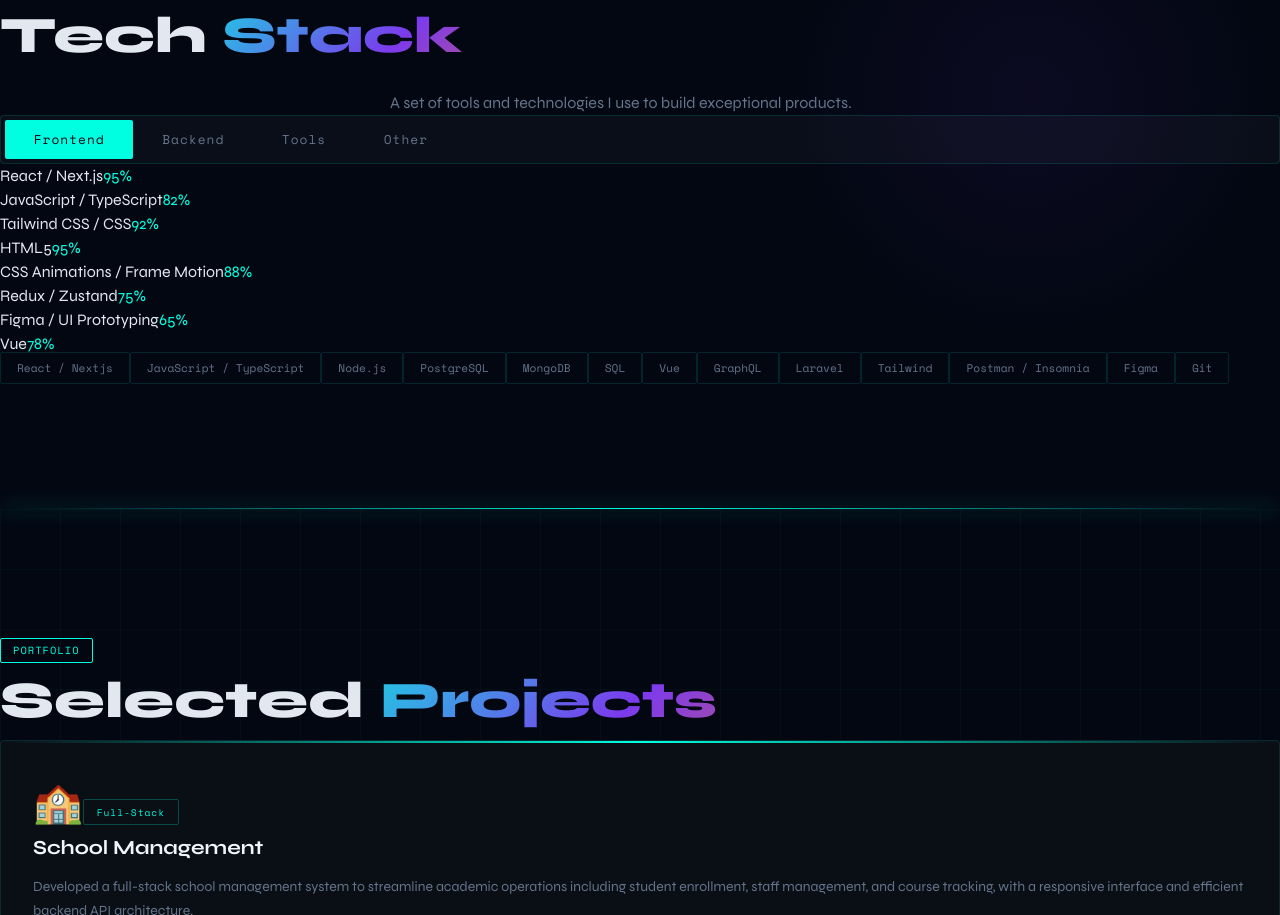
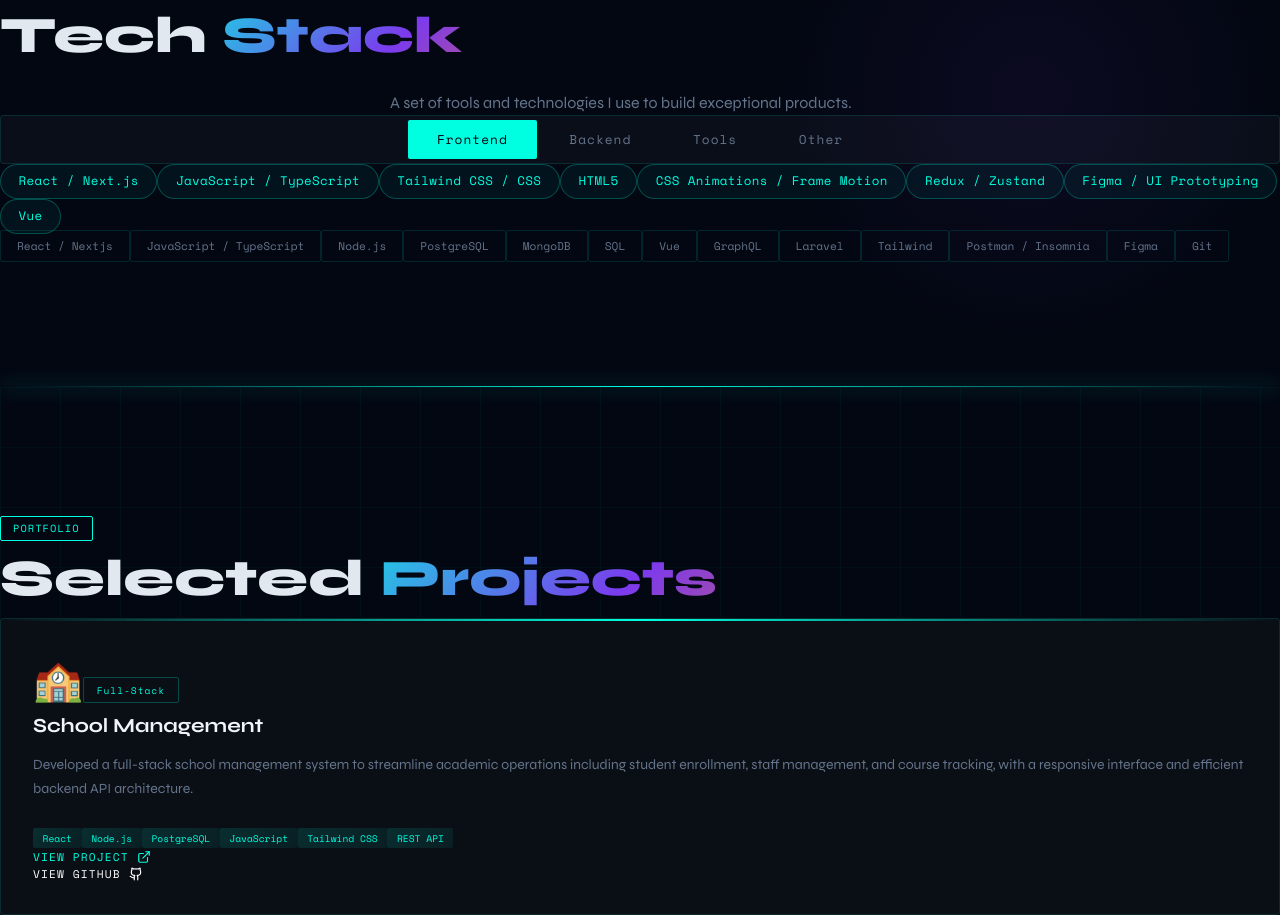
Before and after one commit to Bammytoye/Portfolios-, a React (Vite) app: page / in a window 1280 px wide. Shown: the part 1151-2066 px from the top of the page. Built offline with nearby package versions, Linux system fonts and the light colour scheme.

Commit message:
'RemoveLevelSkills'

```diff
--- a/src/components/SkillBar.tsx
+++ /dev/null
@@ -1,64 +0,0 @@
-import React, { useState, useEffect, useRef } from 'react';
-
-interface SkillBarProps {
-    name: string;
-    level: number;
-    color?: string;
-}
-
-const SkillBar: React.FC<SkillBarProps> = ({ name, level, color = '#00ffe0' }) => {
-    const ref = useRef<HTMLDivElement>(null);
-    const [animated, setAnimated] = useState(false);
-
-    useEffect(() => {
-        const observer = new IntersectionObserver(
-            ([entry]) => {
-                if (entry.isIntersecting) {
-                    setAnimated(true);
-                    observer.disconnect();
-                }
-            },
-            { threshold: 0.3 }
-        );
-
-        if (ref.current) observer.observe(ref.current);
-        return () => observer.disconnect();
-    }, []);
-
-    return (
-        <div ref={ref} className="mb-6">
-            {/* Label and percentage - using Tailwind */}
-            <div className="flex justify-between mb-2">
-                <span className="font-mono text-sm text-slate-100">
-                    {name}
-                </span>
-                <span
-                    className="font-mono text-xs"
-                    style={{ color }}
-                >
-                    {level}%
-                </span>
-            </div>
-
-            {/* Skill bar container - using Tailwind */}
-            <div className="h-1 bg-white/6 rounded-sm overflow-hidden">
-                {/* Animated skill bar - using inline styles for gradient */}
-                <div
-                    style={{
-                        height: '100%',
-                        width: animated ? `${level}%` : '0%',
-                        background: `linear-gradient(90deg, ${color}, ${color}99)`,
-                        borderRadius: '2px',
-                        transition: 'width 1.2s cubic-bezier(.4,0,.2,1)',
-                        boxShadow: `0 0 10px ${color}66`,
-                        backgroundImage: `linear-gradient(90deg, ${color} 0%, ${color}88 50%, ${color} 100%)`,
-                        backgroundSize: '200% 100%',
-                        animation: animated ? 'shimmer 2s linear infinite' : 'none',
-                    }}
-                />
-            </div>
-        </div>
-    );
-};
-
-export default SkillBar;
--- a/src/components/Skills.tsx
+++ b/src/components/Skills.tsx
@@ -1,9 +1,16 @@
 import React, { useState } from 'react';
-import SkillBar from '../components/SkillBar';
 import { SKILLS, TECH_BADGES } from '../data';
+
+const COLORS: Record<string, string> = {
+    Frontend: '#00ffe0',
+    Backend:  '#7c3aed',
+    Tools:    '#f59e0b',
+    Other:    '#ec4899',
+};
 
 const Skills: React.FC = () => {
     const [activeTab, setActiveTab] = useState<string>('Frontend');
+    const color = COLORS[activeTab] ?? '#00ffe0';
 
     return (
         <section id="skills" style={{ padding: '8rem 0', position: 'relative' }}>
@@ -18,18 +25,14 @@ const Skills: React.FC = () => {
             />
 
             <div className="max-w-7xl mx-auto px-6 lg:px-12">
+
                 {/* Header */}
                 <div className="reveal text-center mb-16">
                     <div className="tag mb-4" style={{ display: 'inline-block' }}>Expertise</div>
                     <h2 style={{ fontSize: 'clamp(2rem, 4vw, 3.5rem)', fontWeight: 800 }}>
                         Tech <span className="gradient-text">Stack</span>
                     </h2>
-                    <p
-                        style={{
-                            color: 'var(--muted)', marginTop: '1rem',
-                            maxWidth: '500px', margin: '1rem auto 0',
-                        }}
-                    >
+                    <p style={{ color: 'var(--muted)', maxWidth: '500px', margin: '1rem auto 0' }}>
                         A set of tools and technologies I use to build exceptional products.
                     </p>
                 </div>
@@ -39,6 +42,9 @@ const Skills: React.FC = () => {
                     <div
                         style={{
                             display: 'flex',
+                            flexWrap: 'wrap',
+                            justifyContent: 'center',
+                            gap: '4px',
                             background: 'rgba(255,255,255,.03)',
                             border: '1px solid var(--border)',
                             borderRadius: '4px',
@@ -50,14 +56,14 @@ const Skills: React.FC = () => {
                                 key={tab}
                                 onClick={() => setActiveTab(tab)}
                                 style={{
-                                    background: activeTab === tab ? 'var(--accent)' : 'transparent',
+                                    background: activeTab === tab ? COLORS[tab] : 'transparent',
                                     border: 'none',
                                     color: activeTab === tab ? 'var(--bg)' : 'var(--muted)',
                                     fontFamily: "'Space Mono', monospace",
                                     fontSize: '0.8rem',
                                     letterSpacing: '0.08em',
                                     padding: '0.6rem 1.8rem',
-                                    cursor: 'none',
+                                    cursor: 'pointer',
                                     transition: 'all 0.3s',
                                     borderRadius: '2px',
                                 }}
@@ -68,15 +74,43 @@ const Skills: React.FC = () => {
                     </div>
                 </div>
 
-                {/* Skill bars */}
-                <div className="max-w-2xl mx-auto reveal">
+                {/* Skill chips */}
+                <div className="max-w-3xl mx-auto reveal flex flex-wrap gap-3 justify-center">
                     {SKILLS[activeTab].map((skill) => (
-                        <SkillBar
+                        <span
                             key={skill.name}
-                            name={skill.name}
-                            level={skill.level}
-                            color={activeTab === 'Frontend' ? '#00ffe0' : '#7c3aed'}
-                        />
+                            style={{
+                                display: 'inline-flex',
+                                alignItems: 'center',
+                                padding: '0.45rem 1.1rem',
+                                borderRadius: '999px',
+                                fontFamily: "'Space Mono', monospace",
+                                fontSize: '0.78rem',
+                                fontWeight: 500,
+                                border: `1px solid ${color}40`,
+                                background: `${color}0d`,
+                                color: color,
+                                cursor: 'default',
+                                transition: 'all 0.25s ease',
+                                letterSpacing: '0.03em',
+                            }}
+                            onMouseEnter={e => {
+                                const el = e.currentTarget;
+                                el.style.background = `${color}1f`;
+                                el.style.borderColor = `${color}80`;
+                                el.style.boxShadow = `0 0 14px ${color}33`;
+                                el.style.transform = 'translateY(-2px)';
+                            }}
+                            onMouseLeave={e => {
+                                const el = e.currentTarget;
+                                el.style.background = `${color}0d`;
+                                el.style.borderColor = `${color}40`;
+                                el.style.boxShadow = 'none';
+                                el.style.transform = 'translateY(0)';
+                            }}
+                        >
+                            {skill.name}
+                        </span>
                     ))}
                 </div>
 
@@ -95,21 +129,24 @@ const Skills: React.FC = () => {
                                 transition: 'all 0.3s',
                                 cursor: 'default',
                             }}
-                            onMouseEnter={(e) => {
-                                (e.target as HTMLSpanElement).style.borderColor = 'var(--accent)';
-                                (e.target as HTMLSpanElement).style.color = 'var(--accent)';
-                                (e.target as HTMLSpanElement).style.boxShadow = '0 0 12px rgba(0,255,224,.2)';
+                            onMouseEnter={e => {
+                                const el = e.currentTarget;
+                                el.style.borderColor = 'var(--accent)';
+                                el.style.color = 'var(--accent)';
+                                el.style.boxShadow = '0 0 12px rgba(0,255,224,.2)';
                             }}
-                            onMouseLeave={(e) => {
-                                (e.target as HTMLSpanElement).style.borderColor = 'var(--border)';
-                                (e.target as HTMLSpanElement).style.color = 'var(--muted)';
-                                (e.target as HTMLSpanElement).style.boxShadow = 'none';
+                            onMouseLeave={e => {
+                                const el = e.currentTarget;
+                                el.style.borderColor = 'var(--border)';
+                                el.style.color = 'var(--muted)';
+                                el.style.boxShadow = 'none';
                             }}
                         >
                             {t}
                         </span>
                     ))}
                 </div>
+
             </div>
         </section>
     );
--- a/src/data/index.ts
+++ b/src/data/index.ts
@@ -21,7 +21,6 @@ export interface TimelineItem {
 
 export interface SkillItem {
     name: string;
-    level: number;
 }
 
 export interface ContactInfo {
@@ -45,38 +44,38 @@ export type NavLink = (typeof NAV_LINKS)[number];
 
 export const SKILLS: Record<string, SkillItem[]> = {
     Frontend: [
-        { name: "React / Next.js", level: 95 },
-        { name: "JavaScript / TypeScript", level: 82 },
-        { name: "Tailwind CSS / CSS", level: 92 },
-        { name: "HTML5", level: 95 },
-        { name: "CSS Animations / Frame Motion", level: 88 },
-        { name: "Redux / Zustand", level: 75 },
-        { name: "Figma / UI Prototyping", level: 65 },
-        { name: "Vue", level: 78 },
+        { name: "React / Next.js" },
+        { name: "JavaScript / TypeScript" },
+        { name: "Tailwind CSS / CSS" },
+        { name: "HTML5" },
+        { name: "CSS Animations / Frame Motion" },
+        { name: "Redux / Zustand" },
+        { name: "Figma / UI Prototyping" },
+        { name: "Vue" },
     ],
 
     Backend: [
-        { name: "Node.js / Express", level: 95 },
-        { name: "PostgreSQL", level: 85 },
-        { name: "MongoDB", level: 80 },
-        { name: "GraphQL", level: 70 },
-        { name: "REST API Design", level: 85 },
-        { name: "SQL", level: 85 },
-        { name: "Authentication (JWT / OAuth / Firebase)", level: 70 },
+        { name: "Node.js / Express" },
+        { name: "PostgreSQL" },
+        { name: "MongoDB" },
+        { name: "GraphQL" },
+        { name: "REST API Design" },
+        { name: "SQL" },
+        { name: "Authentication (JWT / OAuth / Firebase)" },
     ],
 
     Tools: [
-        { name: "Git / GitHub", level: 90 },
-        { name: "VS Code ", level: 85 },
-        { name: "Postman / Insomnia", level: 80 },
-        { name: "ESLint / Prettier ", level: 70 },
-        { name: "Figma / Adobe XD", level: 65 },
+        { name: "Git / GitHub" },
+        { name: "VS Code " },
+        { name: "Postman / Insomnia" },
+        { name: "ESLint / Prettier " },
+        { name: "Figma / Adobe XD" },
     ],
     Other: [
-        { name: "WebSockets / Socket.io", level: 65 },
-        { name: "Realtime Apps", level: 60 },
-        { name: "SEO & Performance Optimization", level: 70 },
-        { name: "Testing & Debugging", level: 70 },
+        { name: "WebSockets / Socket.io" },
+        { name: "Realtime Apps" },
+        { name: "SEO & Performance Optimization" },
+        { name: "Testing & Debugging" },
     ],
 };
 
```
